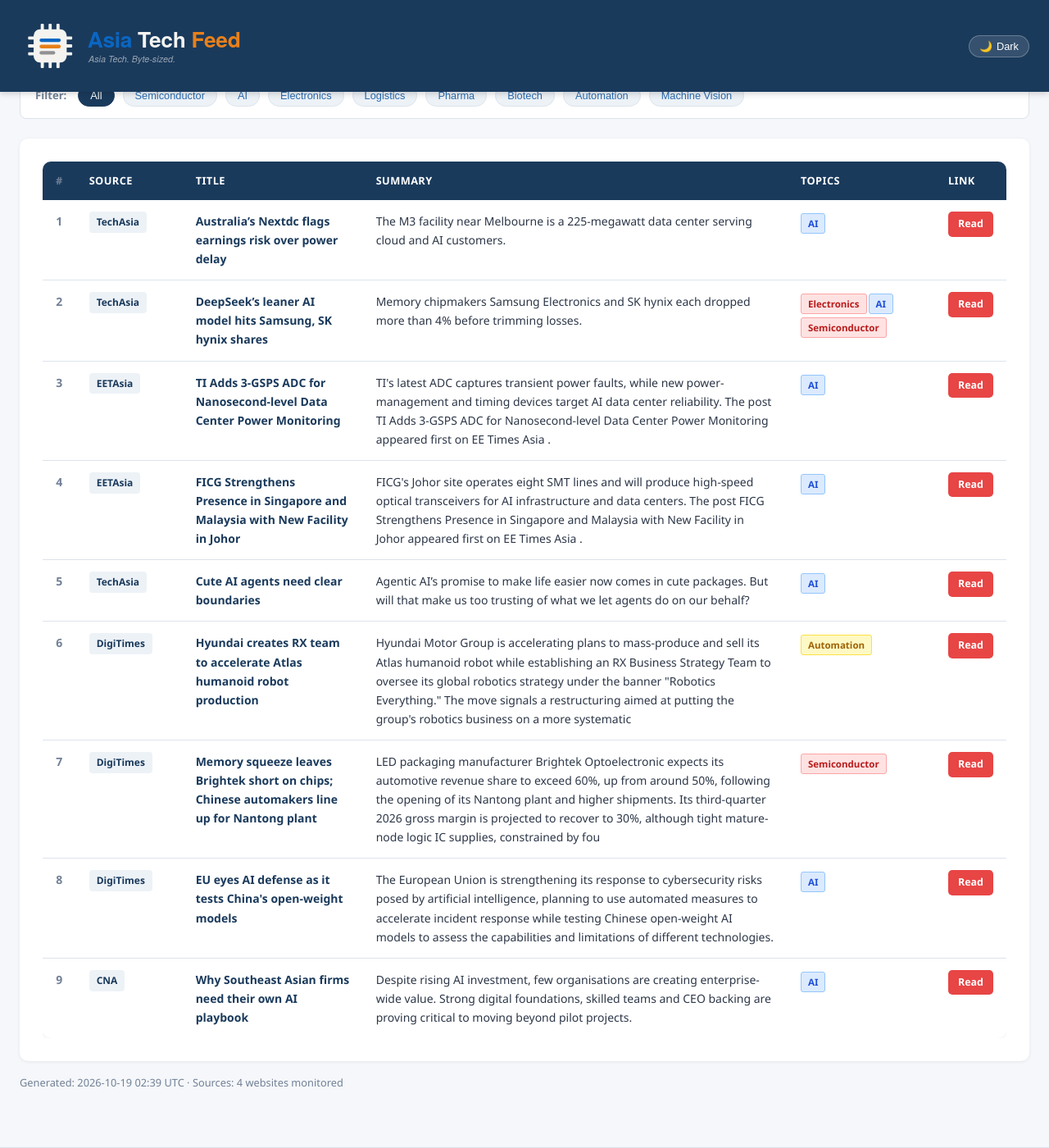
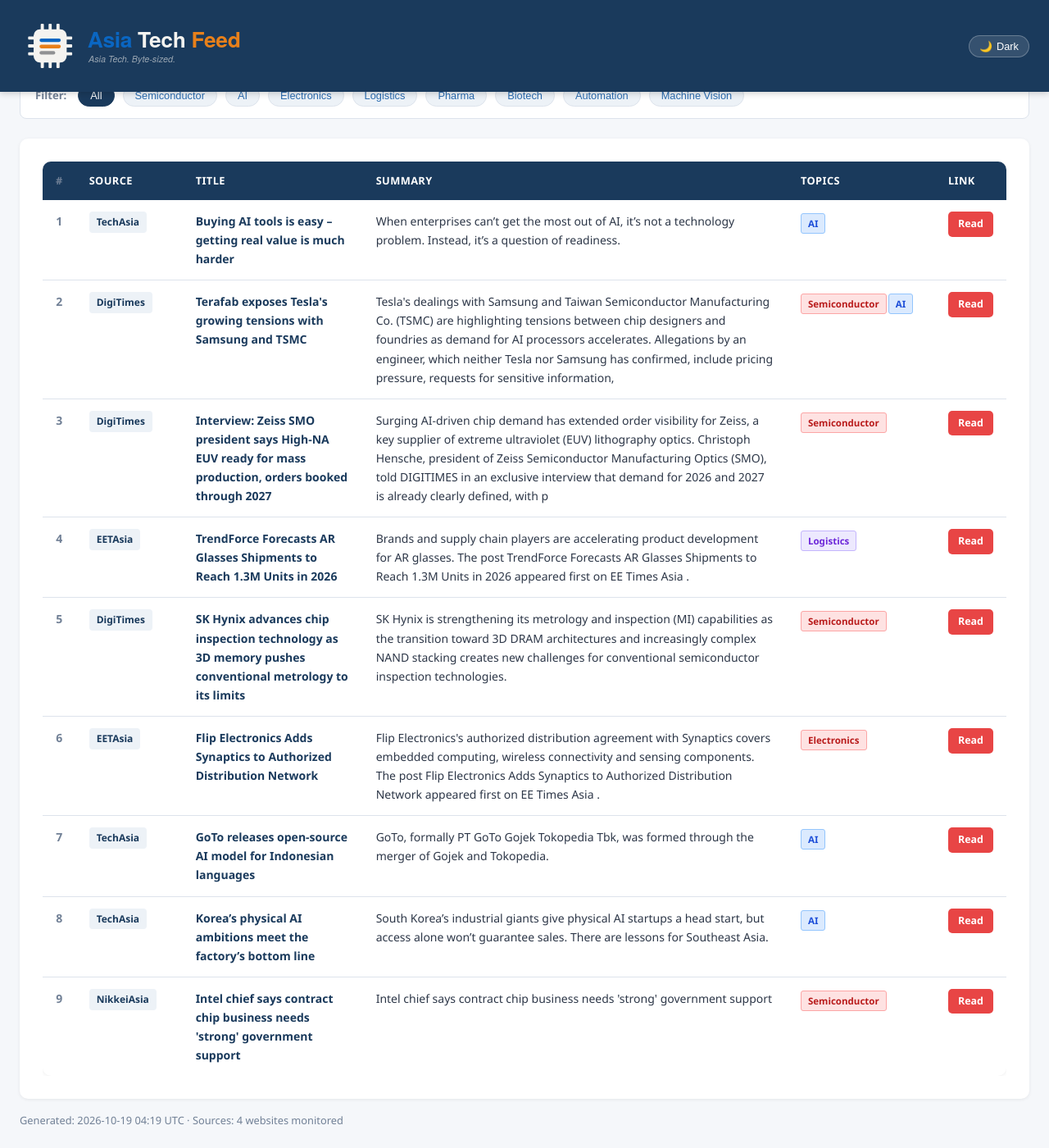
Before and after one commit to asiatechfeed/Asia-Tech-Feed, a Jekyll site: the page built from _posts/2026-10-19-asia-tech-news-digest.md, in a window 1280 px wide and 1400 px high, scrolled down 633 px. Shown: the whole window at 82% size. Built offline with Jekyll 4.4.1, drawn with Linux system fonts in a browser that asks for light colours; a script that is not in the unit is left out; some of the changed text lies outside the part shown.

Commit message:
📰 News digest 2026-10-19 (9 articles)

```diff
--- a/_posts/2026-10-19-asia-tech-news-digest.md
+++ b/_posts/2026-10-19-asia-tech-news-digest.md
@@ -1,15 +1,15 @@
 ---
 layout: post
 title: "Asia Tech News Digest - October 19, 2026"
-date: 2026-10-19 10:39:48 +0800
+date: 2026-10-19 12:19:04 +0800
 articles_count: 9
 sources_count: 4
-sources: ["CNA", "DigiTimes", "EETAsia", "TechAsia"]
+sources: ["DigiTimes", "EETAsia", "NikkeiAsia", "TechAsia"]
 csv_file: /assets/data/news-2026-10-19.tsv
-featured_title: "Australia\u2019s Nextdc flags earnings risk over power delay"
-featured_url: "https://www.techinasia.com/australia-stalls-tiktoks-data-center-plan-over-regulatory-concerns"
+featured_title: "Buying AI tools is easy \u2013 getting real value is much harder"
+featured_url: "https://www.techinasia.com/buying-ai-tools-easy-real-harder"
 featured_source: "TechAsia"
-featured_summary: "The M3 facility near Melbourne is a 225-megawatt data center serving cloud and AI customers."
+featured_summary: "When enterprises can\u2019t get the most out of AI, it\u2019s not a technology problem. Instead, it\u2019s a question of readiness."
 featured_image: ""
 ---
 
@@ -28,74 +28,74 @@ featured_image: ""
 <tr>
   <td class="col-num">1</td>
   <td class="col-source"><span class="source-badge">TechAsia</span></td>
-  <td class="col-title"><span class="article-title">Australia’s Nextdc flags earnings risk over power delay</span></td>
-  <td class="col-summary">The M3 facility near Melbourne is a 225-megawatt data center serving cloud and AI customers.</td>
+  <td class="col-title"><span class="article-title">Buying AI tools is easy – getting real value is much harder</span></td>
+  <td class="col-summary">When enterprises can’t get the most out of AI, it’s not a technology problem. Instead, it’s a question of readiness.</td>
   <td class="col-tags"><span class="tag ai">AI</span></td>
-  <td class="col-link"><a class="btn-link" href="https://www.techinasia.com/australia-stalls-tiktoks-data-center-plan-over-regulatory-concerns" target="_blank" rel="noopener">Read</a></td>
+  <td class="col-link"><a class="btn-link" href="https://www.techinasia.com/buying-ai-tools-easy-real-harder" target="_blank" rel="noopener">Read</a></td>
 </tr>
 <tr>
   <td class="col-num">2</td>
-  <td class="col-source"><span class="source-badge">TechAsia</span></td>
-  <td class="col-title"><span class="article-title">DeepSeek’s leaner AI model hits Samsung, SK hynix shares</span></td>
-  <td class="col-summary">Memory chipmakers Samsung Electronics and SK hynix each dropped more than 4% before trimming losses.</td>
-  <td class="col-tags"><span class="tag semi">Electronics</span><span class="tag ai">AI</span><span class="tag semi">Semiconductor</span></td>
-  <td class="col-link"><a class="btn-link" href="https://www.techinasia.com/deepseeks-ai-model-mixed-benchmark-results" target="_blank" rel="noopener">Read</a></td>
+  <td class="col-source"><span class="source-badge">DigiTimes</span></td>
+  <td class="col-title"><span class="article-title">Terafab exposes Tesla's growing tensions with Samsung and TSMC</span></td>
+  <td class="col-summary">Tesla's dealings with Samsung and Taiwan Semiconductor Manufacturing Co. (TSMC) are highlighting tensions between chip designers and foundries as demand for AI processors accelerates. Allegations by an engineer, which neither Tesla nor Samsung has confirmed, include pricing pressure, requests for sensitive information,</td>
+  <td class="col-tags"><span class="tag semi">Semiconductor</span><span class="tag ai">AI</span></td>
+  <td class="col-link"><a class="btn-link" href="https://www.digitimes.com/news/a20261019PD222/tesla-samsung-tsmc-production-fab.html" target="_blank" rel="noopener">Read</a></td>
 </tr>
 <tr>
   <td class="col-num">3</td>
-  <td class="col-source"><span class="source-badge">EETAsia</span></td>
-  <td class="col-title"><span class="article-title">TI Adds 3-GSPS ADC for Nanosecond-level Data Center Power Monitoring</span></td>
-  <td class="col-summary">TI's latest ADC captures transient power faults, while new power-management and timing devices target AI data center reliability. The post TI Adds 3-GSPS ADC for Nanosecond-level Data Center Power Monitoring appeared first on EE Times Asia .</td>
-  <td class="col-tags"><span class="tag ai">AI</span></td>
-  <td class="col-link"><a class="btn-link" href="https://www.eetasia.com/ti-adds-3-gsps-adc-for-nanosecond-level-data-center-power-monitoring/" target="_blank" rel="noopener">Read</a></td>
+  <td class="col-source"><span class="source-badge">DigiTimes</span></td>
+  <td class="col-title"><span class="article-title">Interview: Zeiss SMO president says High-NA EUV ready for mass production, orders booked through 2027</span></td>
+  <td class="col-summary">Surging AI-driven chip demand has extended order visibility for Zeiss, a key supplier of extreme ultraviolet (EUV) lithography optics. Christoph Hensche, president of Zeiss Semiconductor Manufacturing Optics (SMO), told DIGITIMES in an exclusive interview that demand for 2026 and 2027 is already clearly defined, with p</td>
+  <td class="col-tags"><span class="tag semi">Semiconductor</span></td>
+  <td class="col-link"><a class="btn-link" href="https://www.digitimes.com/news/a20261019PD219/demand-production-president-2027-high-na-euv.html" target="_blank" rel="noopener">Read</a></td>
 </tr>
 <tr>
   <td class="col-num">4</td>
   <td class="col-source"><span class="source-badge">EETAsia</span></td>
-  <td class="col-title"><span class="article-title">FICG Strengthens Presence in Singapore and Malaysia with New Facility in Johor</span></td>
-  <td class="col-summary">FICG's Johor site operates eight SMT lines and will produce high-speed optical transceivers for AI infrastructure and data centers. The post FICG Strengthens Presence in Singapore and Malaysia with New Facility in Johor appeared first on EE Times Asia .</td>
-  <td class="col-tags"><span class="tag ai">AI</span></td>
-  <td class="col-link"><a class="btn-link" href="https://www.eetasia.com/ficg-strengthens-presence-in-singapore-and-malaysia-with-new-facility-in-johor/" target="_blank" rel="noopener">Read</a></td>
+  <td class="col-title"><span class="article-title">TrendForce Forecasts AR Glasses Shipments to Reach 1.3M Units in 2026</span></td>
+  <td class="col-summary">Brands and supply chain players are accelerating product development for AR glasses. The post TrendForce Forecasts AR Glasses Shipments to Reach 1.3M Units in 2026 appeared first on EE Times Asia .</td>
+  <td class="col-tags"><span class="tag logis">Logistics</span></td>
+  <td class="col-link"><a class="btn-link" href="https://www.eetasia.com/trendforce-forecasts-ar-glasses-shipments-to-reach-1-3m-units-in-2026/" target="_blank" rel="noopener">Read</a></td>
 </tr>
 <tr>
   <td class="col-num">5</td>
-  <td class="col-source"><span class="source-badge">TechAsia</span></td>
-  <td class="col-title"><span class="article-title">Cute AI agents need clear boundaries</span></td>
-  <td class="col-summary">Agentic AI’s promise to make life easier now comes in cute packages. But will that make us too trusting of what we let agents do on our behalf?</td>
-  <td class="col-tags"><span class="tag ai">AI</span></td>
-  <td class="col-link"><a class="btn-link" href="https://www.techinasia.com/cute-ai-agents-clear-boundaries" target="_blank" rel="noopener">Read</a></td>
+  <td class="col-source"><span class="source-badge">DigiTimes</span></td>
+  <td class="col-title"><span class="article-title">SK Hynix advances chip inspection technology as 3D memory pushes conventional metrology to its limits</span></td>
+  <td class="col-summary">SK Hynix is strengthening its metrology and inspection (MI) capabilities as the transition toward 3D DRAM architectures and increasingly complex NAND stacking creates new challenges for conventional semiconductor inspection technologies.</td>
+  <td class="col-tags"><span class="tag semi">Semiconductor</span></td>
+  <td class="col-link"><a class="btn-link" href="https://www.digitimes.com/news/a20261019PD223/inspection-metrology-3d-technology-wafer.html" target="_blank" rel="noopener">Read</a></td>
 </tr>
 <tr>
   <td class="col-num">6</td>
-  <td class="col-source"><span class="source-badge">DigiTimes</span></td>
-  <td class="col-title"><span class="article-title">Hyundai creates RX team to accelerate Atlas humanoid robot production</span></td>
-  <td class="col-summary">Hyundai Motor Group is accelerating plans to mass-produce and sell its Atlas humanoid robot while establishing an RX Business Strategy Team to oversee its global robotics strategy under the banner "Robotics Everything." The move signals a restructuring aimed at putting the group's robotics business on a more systematic</td>
-  <td class="col-tags"><span class="tag auto">Automation</span></td>
-  <td class="col-link"><a class="btn-link" href="https://www.digitimes.com/news/a20261019PD205/hyundai-robot-atlas-production-robotics.html" target="_blank" rel="noopener">Read</a></td>
+  <td class="col-source"><span class="source-badge">EETAsia</span></td>
+  <td class="col-title"><span class="article-title">Flip Electronics Adds Synaptics to Authorized Distribution Network</span></td>
+  <td class="col-summary">Flip Electronics's authorized distribution agreement with Synaptics covers embedded computing, wireless connectivity and sensing components. The post Flip Electronics Adds Synaptics to Authorized Distribution Network appeared first on EE Times Asia .</td>
+  <td class="col-tags"><span class="tag semi">Electronics</span></td>
+  <td class="col-link"><a class="btn-link" href="https://www.eetasia.com/flip-electronics-adds-synaptics-to-authorized-distribution-network/" target="_blank" rel="noopener">Read</a></td>
 </tr>
 <tr>
   <td class="col-num">7</td>
-  <td class="col-source"><span class="source-badge">DigiTimes</span></td>
-  <td class="col-title"><span class="article-title">Memory squeeze leaves Brightek short on chips; Chinese automakers line up for Nantong plant</span></td>
-  <td class="col-summary">LED packaging manufacturer Brightek Optoelectronic expects its automotive revenue share to exceed 60%, up from around 50%, following the opening of its Nantong plant and higher shipments. Its third-quarter 2026 gross margin is projected to recover to 30%, although tight mature-node logic IC supplies, constrained by fou</td>
-  <td class="col-tags"><span class="tag semi">Semiconductor</span></td>
-  <td class="col-link"><a class="btn-link" href="https://www.digitimes.com/news/a20261019PD217/led-packaging-plant-brightek-automotive-demand.html" target="_blank" rel="noopener">Read</a></td>
+  <td class="col-source"><span class="source-badge">TechAsia</span></td>
+  <td class="col-title"><span class="article-title">GoTo releases open-source AI model for Indonesian languages</span></td>
+  <td class="col-summary">GoTo, formally PT GoTo Gojek Tokopedia Tbk, was formed through the merger of Gojek and Tokopedia.</td>
+  <td class="col-tags"><span class="tag ai">AI</span></td>
+  <td class="col-link"><a class="btn-link" href="https://www.techinasia.com/goto-appoints-hans-patuwo-as-ceo-replacing-patrick-walujo" target="_blank" rel="noopener">Read</a></td>
 </tr>
 <tr>
   <td class="col-num">8</td>
-  <td class="col-source"><span class="source-badge">DigiTimes</span></td>
-  <td class="col-title"><span class="article-title">EU eyes AI defense as it tests China's open-weight models</span></td>
-  <td class="col-summary">The European Union is strengthening its response to cybersecurity risks posed by artificial intelligence, planning to use automated measures to accelerate incident response while testing Chinese open-weight AI models to assess the capabilities and limitations of different technologies.</td>
+  <td class="col-source"><span class="source-badge">TechAsia</span></td>
+  <td class="col-title"><span class="article-title">Korea’s physical AI ambitions meet the factory’s bottom line</span></td>
+  <td class="col-summary">South Korea’s industrial giants give physical AI startups a head start, but access alone won’t guarantee sales. There are lessons for Southeast Asia.</td>
   <td class="col-tags"><span class="tag ai">AI</span></td>
-  <td class="col-link"><a class="btn-link" href="https://www.digitimes.com/news/a20261019PD203/eu-cybersecurity-testing-search-engine-performance.html" target="_blank" rel="noopener">Read</a></td>
+  <td class="col-link"><a class="btn-link" href="https://www.techinasia.com/koreas-physical-ai-ambitions-meet-factorys-bottom-line" target="_blank" rel="noopener">Read</a></td>
 </tr>
 <tr>
   <td class="col-num">9</td>
-  <td class="col-source"><span class="source-badge">CNA</span></td>
-  <td class="col-title"><span class="article-title">Why Southeast Asian firms need their own AI playbook</span></td>
-  <td class="col-summary">Despite rising AI investment, few organisations are creating enterprise-wide value. Strong digital foundations, skilled teams and CEO backing are proving critical to moving beyond pilot projects.</td>
-  <td class="col-tags"><span class="tag ai">AI</span></td>
-  <td class="col-link"><a class="btn-link" href="https://www.channelnewsasia.com/advertorial/why-southeast-asian-firms-need-their-own-ai-playbook-6351176" target="_blank" rel="noopener">Read</a></td>
+  <td class="col-source"><span class="source-badge">NikkeiAsia</span></td>
+  <td class="col-title"><span class="article-title">Intel chief says contract chip business needs 'strong' government support</span></td>
+  <td class="col-summary">Intel chief says contract chip business needs 'strong' government support</td>
+  <td class="col-tags"><span class="tag semi">Semiconductor</span></td>
+  <td class="col-link"><a class="btn-link" href="https://asia.nikkei.com/business/tech/semiconductors/intel-chief-says-contract-chip-business-needs-strong-government-support" target="_blank" rel="noopener">Read</a></td>
 </tr>
 </tbody>
 </table>
```
Also changed, not shown: _data/seen_urls.json (+10 -1 lines), _digest_meta.json (+20 -20 lines), assets/data/news-2026-10-19.tsv (+9 -9 lines), assets/data/search-index.json.
